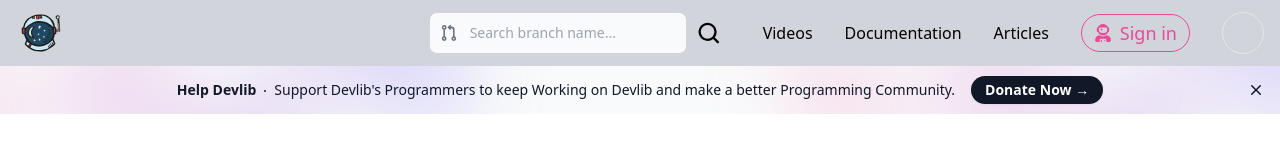
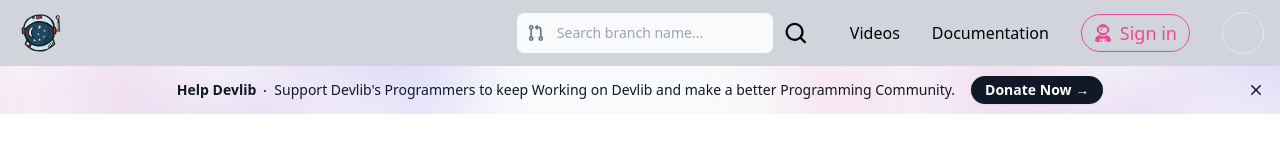
Before and after one commit to Aman-web-dev/Devlib, a Next.js app: page / in a window 1280 px wide. Shown: the top 160 px of the page. Built offline with nearby package versions, Linux system fonts and the light colour scheme; no server answers.

Commit message:
Removed Articles on temporary basis

```diff
--- a/app/components/Navbar.jsx
+++ b/app/components/Navbar.jsx
@@ -144,12 +144,12 @@ const Navbar = () => {
                   </Link>
                 </li>
 
-                <li className={`${pathName === "/articles" && " text-cyan"}`}>
+                {/* <li className={`${pathName === "/articles" && " text-cyan"}`}>
                   <Link href="/articles" className="">
                     Articles
                   </Link>
-                </li>
-
+                </li> */}
+                {/* not completed yet */}
                 <li>
                   <div>
                     <div className="flex flex-col md:order-2 space-x-3 md:space-x-0 rtl:space-x-reverse">
```
